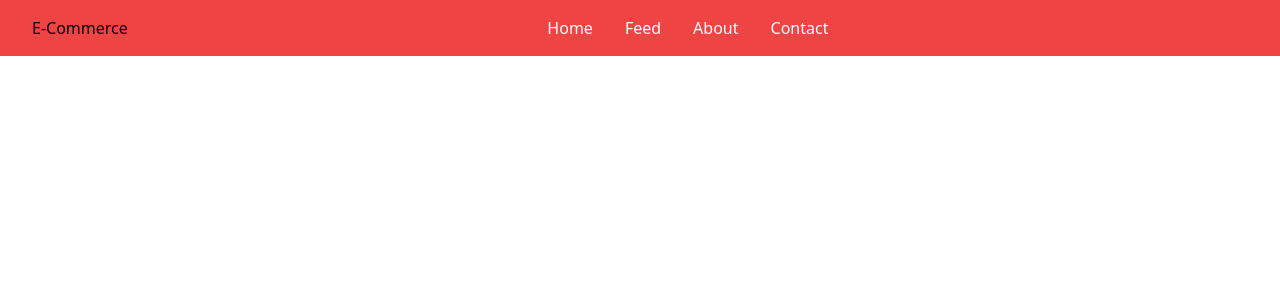
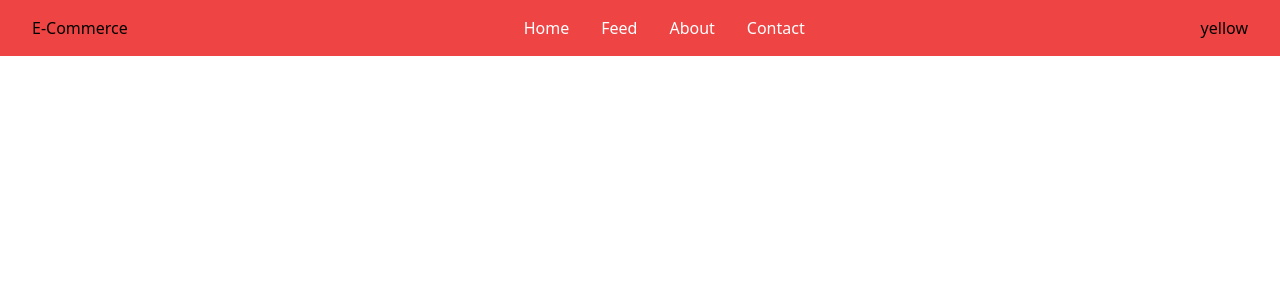
Before and after one commit to muyasamuel/e-commerce, a React (Create React App) app: page / in a window 1280 px wide. Shown: the top 300 px of the page. Built offline with nearby package versions, Linux system fonts and the light colour scheme.

Commit message:
sub section

```diff
--- a/src/components/Header.js
+++ b/src/components/Header.js
@@ -12,7 +12,7 @@ function Header() {
           <li>Contact </li>
         </ul>
       </nav>
-       <div className='bg-yellow'></div>
+       <div className='bg-yellow'>yellow</div>
        </div>
 
   )
```
